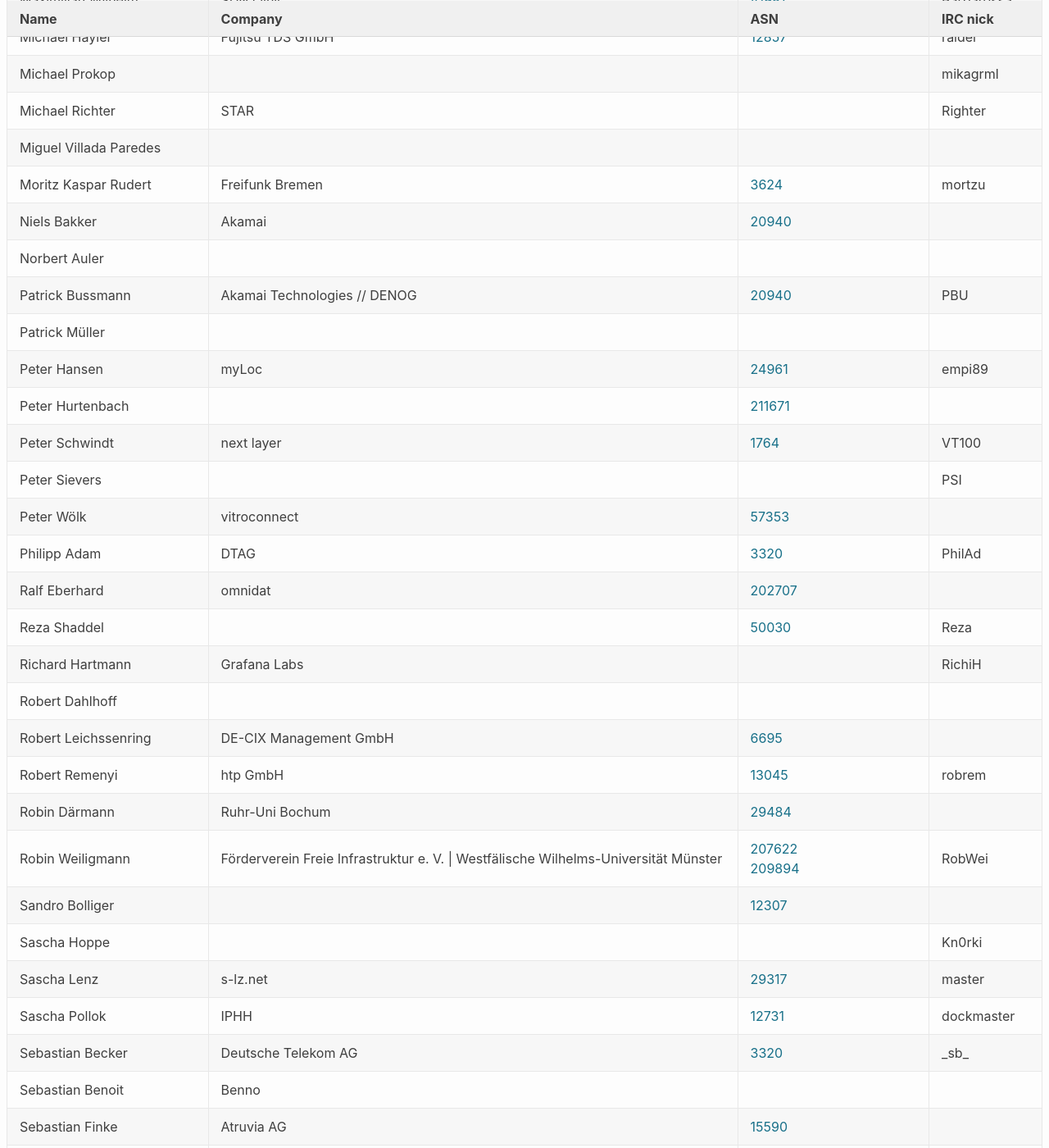
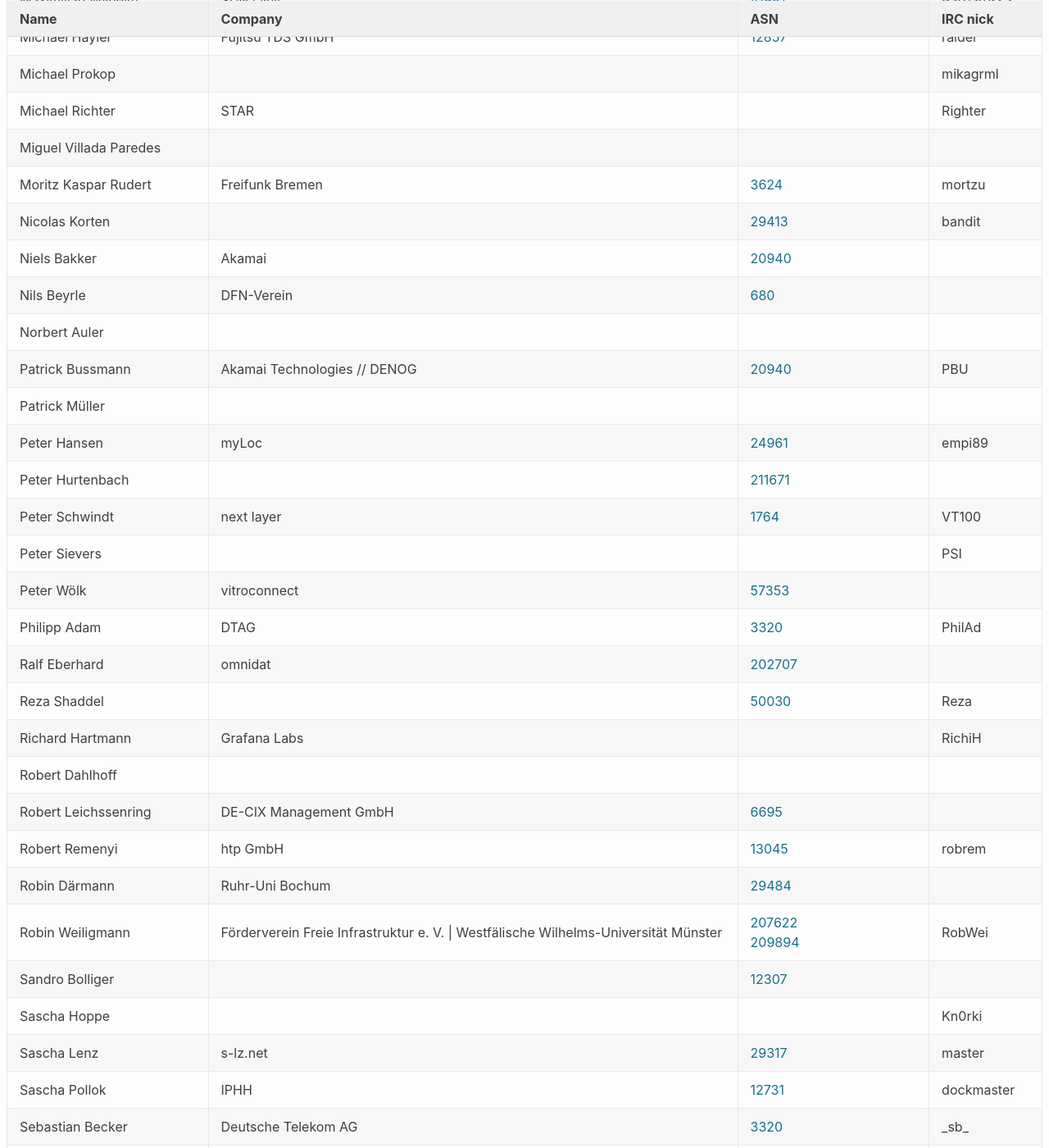
Before and after one commit to denog/pretix-attendeelist, a Jekyll site: the page built from denog13/index.markdown, in a window 1280 px wide and 1400 px high, scrolled down 5065 px. Shown: the whole window at 82% size. Built offline with Jekyll 4.4.1, drawn with Linux system fonts in a browser that asks for light colours; some of the changed text lies outside the part shown.

Commit message:
Latest data: Thu Sep 30 11:12:00 UTC 2021

```diff
--- a/_data/attendees_denog13.json
+++ b/_data/attendees_denog13.json
@@ -666,10 +666,22 @@
     "asn": "AS3624"
   },
   {
+    "name": "Nicolas Korten",
+    "company": null,
+    "irc": "bandit",
+    "asn": "29413"
+  },
+  {
     "name": "Niels Bakker",
     "company": "Akamai",
     "irc": null,
     "asn": "20940"
+  },
+  {
+    "name": "Nils Beyrle",
+    "company": "DFN-Verein",
+    "irc": null,
+    "asn": "680"
   },
   {
     "name": "Norbert Auler",
@@ -808,6 +820,12 @@
     "company": "Benno",
     "irc": null,
     "asn": null
+  },
+  {
+    "name": "Sebastian Danek",
+    "company": null,
+    "irc": "Parad0x",
+    "asn": "209894"
   },
   {
     "name": "Sebastian Finke",
```
